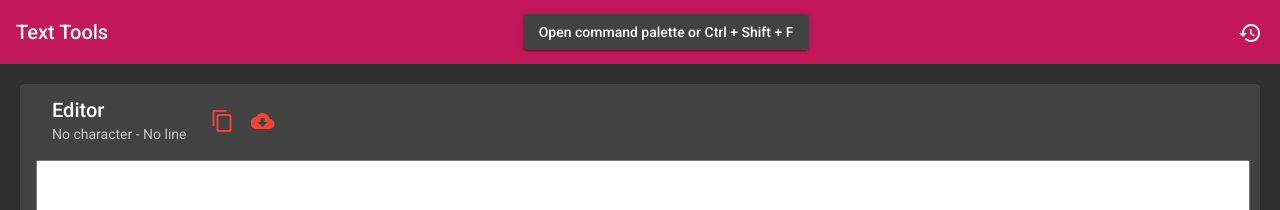
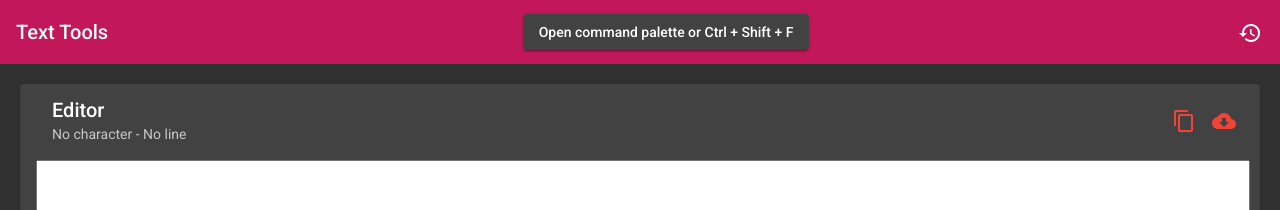
Before and after one commit to mfcar/TextTools, an Angular app: page / in a window 1280 px wide. Shown: the top 210 px of the page. Built offline with nearby package versions, Linux system fonts and the light colour scheme.

Commit message:
Spacer on canvas to separated buttons from titles

```diff
--- a/src/app/layout/editor-canvas/editor-canvas.component.html
+++ b/src/app/layout/editor-canvas/editor-canvas.component.html
@@ -19,6 +19,7 @@
             <ng-template ngPluralCase="other">{{linesNumber}} lines</ng-template>
           </ng-container>
         </mat-card-subtitle>
+        <span class="spacer"></span>
         <button mat-icon-button color="warn" aria-label="Copy content to clipboard" matTooltip="Copy content to clipboard" [cdkCopyToClipboard]="text">
           <mat-icon>content_copy</mat-icon>
         </button>
--- a/src/app/layout/editor-canvas/editor-canvas.component.scss
+++ b/src/app/layout/editor-canvas/editor-canvas.component.scss
@@ -27,3 +27,7 @@ mat-drawer-content {
 .mat-card-content textarea {
 	width: 100%;
 }
+
+.spacer {
+  flex: 1 1 auto;
+}
```
